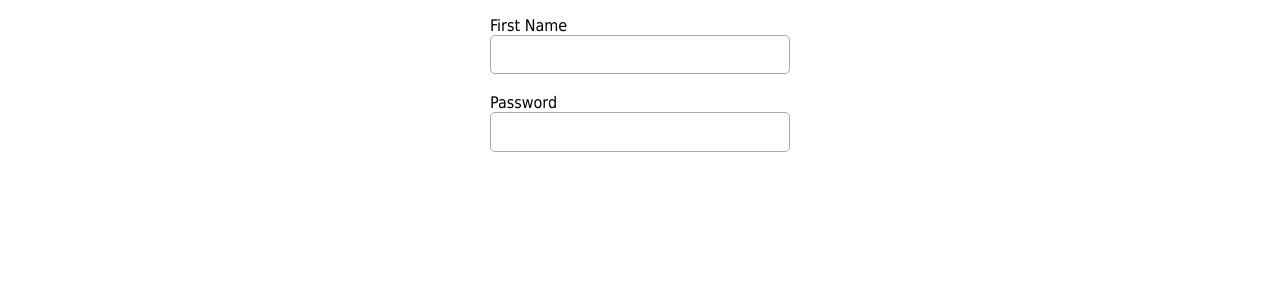
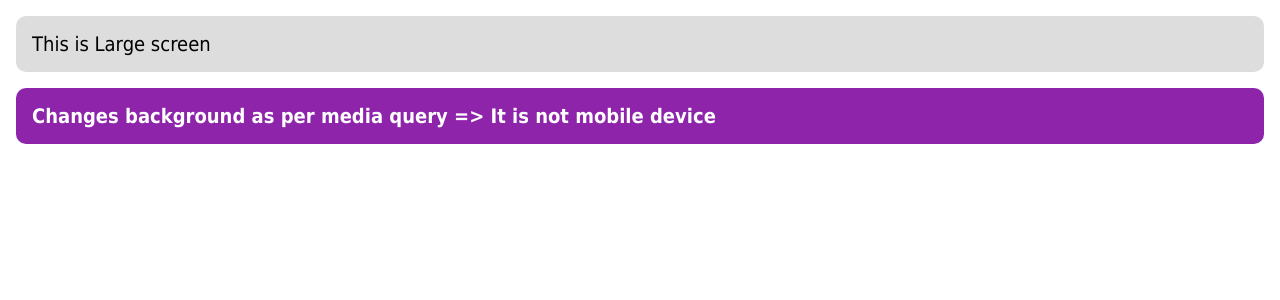
Before and after one commit to basu-dev/Advanced-Angular-, an Angular app: page / in a window 1280 px wide. Shown: the top 300 px of the page. Built offline with nearby package versions, Linux system fonts and the light colour scheme.

Commit message:
Media match pipe bases placed inside base folder

```diff
--- a/src/app/app.component.html
+++ b/src/app/app.component.html
@@ -1,6 +1,6 @@
 <!-- <app-height-calculate-test></app-height-calculate-test> -->
-<!-- <app-match-media-test></app-match-media-test> -->
+<app-match-media-test></app-match-media-test>
 <!-- <app-form-persistence-test></app-form-persistence-test> -->
 <!-- <app-broadcast-channel-test></app-broadcast-channel-test> -->
 <!-- <app-two-way-binding-test></app-two-way-binding-test> -->
-<app-custom-form-control-test></app-custom-form-control-test>
+<!-- <app-custom-form-control-test></app-custom-form-control-test> -->
--- a/src/app/components/match-media-test/match-media-test.component.html
+++ b/src/app/components/match-media-test/match-media-test.component.html
@@ -1,29 +1,22 @@
 <div class="first">
-    <ng-container *mediaMatch="'xs'">
-        This is <b>XS</b> screen
+    <ng-container *mediaMatchOr="['sm','xs'];else large">
+        <ng-container *mediaMatch="'nonHoverable';else nonHov">
+            This is <b>mobile and Non Hoverable</b> screen
+        </ng-container>
     </ng-container>
 
-    <ng-container *mediaMatch="'sm'">
-        This is <b>SM</b> screen
-    </ng-container>
-
-    <ng-container *mediaMatch="'md'">
-        This is <b>MD</b> screen
-    </ng-container>
-
-    <ng-container *mediaMatch="'lg'">
-        this is <b>LG</b> screen
-    </ng-container>
-
-    <ng-container *mediaMatch="'xl'">
-        this is <b>XL</b> screen
-    </ng-container>
+    <ng-template #large>
+        This is Large screen
+    </ng-template>
+    <ng-template #nonHov>
+        This is hov screen
+    </ng-template>
 
 </div>
 <div class="text">
-    <div [class]="{xs:'is-xs',sm:'is-sm',md:'is-md'} | mediaMatchDefault:'is-large' | async">
+    <div [class]="{xs:'is-xs',sm:'is-sm',md:'is-md'} | mediaMatchDefault:'is-large'">
         Changes background as per media query => {{
-        {xs:'It is mobile device'} | mediaMatch:'It is not mobile device' | async
+        {xs:'It is mobile device'} | mediaMatchAsync:'It is not mobile device' | async
         }}
     </div>
 </div>
--- a/src/app/components/match-media-test/match-media-test.component.ts
+++ b/src/app/components/match-media-test/match-media-test.component.ts
@@ -8,6 +8,9 @@ import { Component, OnInit } from '@angular/core';
 export class MatchMediaTestComponent implements OnInit {
 
   constructor() { }
+  a = {
+    name: 'basu'
+  };
 
   ngOnInit(): void {
   }
--- a/src/lib/media-match/pipes/media-match-async.base.ts
+++ b/src/lib/media-match/pipes/base/media-match-async.base.ts
@@ -1,7 +1,7 @@
 import { PipeTransform } from "@angular/core";
 import { Observable, switchMap, of } from "rxjs";
-import { breakPoints, IMatchMedia } from "../breakpoints";
-import { windowResize } from "../helper";
+import { breakPoints, IMatchMedia } from "../../breakpoints";
+import { windowResize } from "../../helper";
 
 export class MediaMatchAsyncPipeBase implements PipeTransform {
     transform<T>(value: IMatchMedia, ...args: any[]): Observable<T> {
--- a/src/lib/media-match/pipes/media-match.base.ts
+++ b/src/lib/media-match/pipes/base/media-match.base.ts
@@ -1,5 +1,5 @@
 import { PipeTransform } from "@angular/core";
-import { breakPoints, IMatchMedia } from "../breakpoints";
+import { breakPoints, IMatchMedia } from "../../breakpoints";
 
 export class MediaMatchPipeBase implements PipeTransform {
 
--- a/src/lib/media-match/pipes/media-match-async-default.pipe.ts
+++ b/src/lib/media-match/pipes/media-match-async-default.pipe.ts
@@ -1,9 +1,9 @@
 import { Pipe, PipeTransform } from "@angular/core";
-import { MediaMatchPipeBase } from "./media-match.base";
+import { MediaMatchAsyncPipeBase } from "./base/media-match-async.base";
 
 @Pipe({
     name: 'mediaMatchAsyncDefault'
 })
-export class MediaMatchAsyncDefaultPipe extends MediaMatchPipeBase implements PipeTransform {
+export class MediaMatchAsyncDefaultPipe extends MediaMatchAsyncPipeBase implements PipeTransform {
     constructor() { super(); }
 }
--- a/src/lib/media-match/pipes/media-match-async.pipe.ts
+++ b/src/lib/media-match/pipes/media-match-async.pipe.ts
@@ -1,5 +1,5 @@
 import { Pipe, PipeTransform } from "@angular/core";
-import { MediaMatchAsyncPipeBase } from "./media-match-async.base";
+import { MediaMatchAsyncPipeBase } from "./base/media-match-async.base";
 
 @Pipe({
     name: 'mediaMatchAsync'
--- a/src/lib/media-match/pipes/media-match-default.pipe.ts
+++ b/src/lib/media-match/pipes/media-match-default.pipe.ts
@@ -1,5 +1,5 @@
 import { Pipe, PipeTransform } from "@angular/core";
-import { MediaMatchPipeBase } from "./media-match.base";
+import { MediaMatchPipeBase } from "./base/media-match.base";
 
 @Pipe({
     name: 'mediaMatchDefault'
--- a/src/lib/media-match/pipes/media-match.pipe.ts
+++ b/src/lib/media-match/pipes/media-match.pipe.ts
@@ -1,5 +1,5 @@
 import { Pipe, PipeTransform } from "@angular/core";
-import { MediaMatchPipeBase } from "./media-match.base";
+import { MediaMatchPipeBase } from "./base/media-match.base";
 
 @Pipe({
     name: 'mediaMatch'
```
